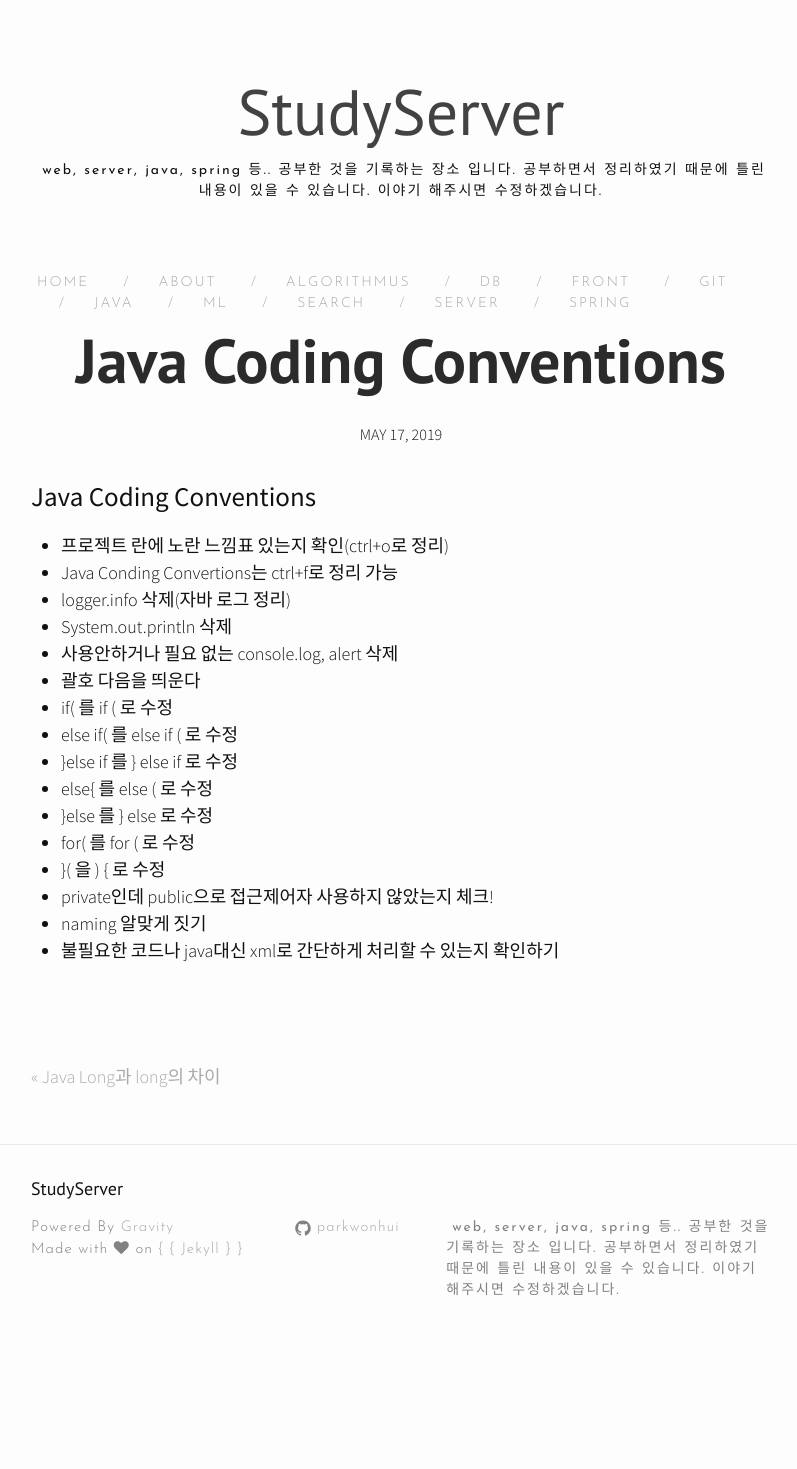
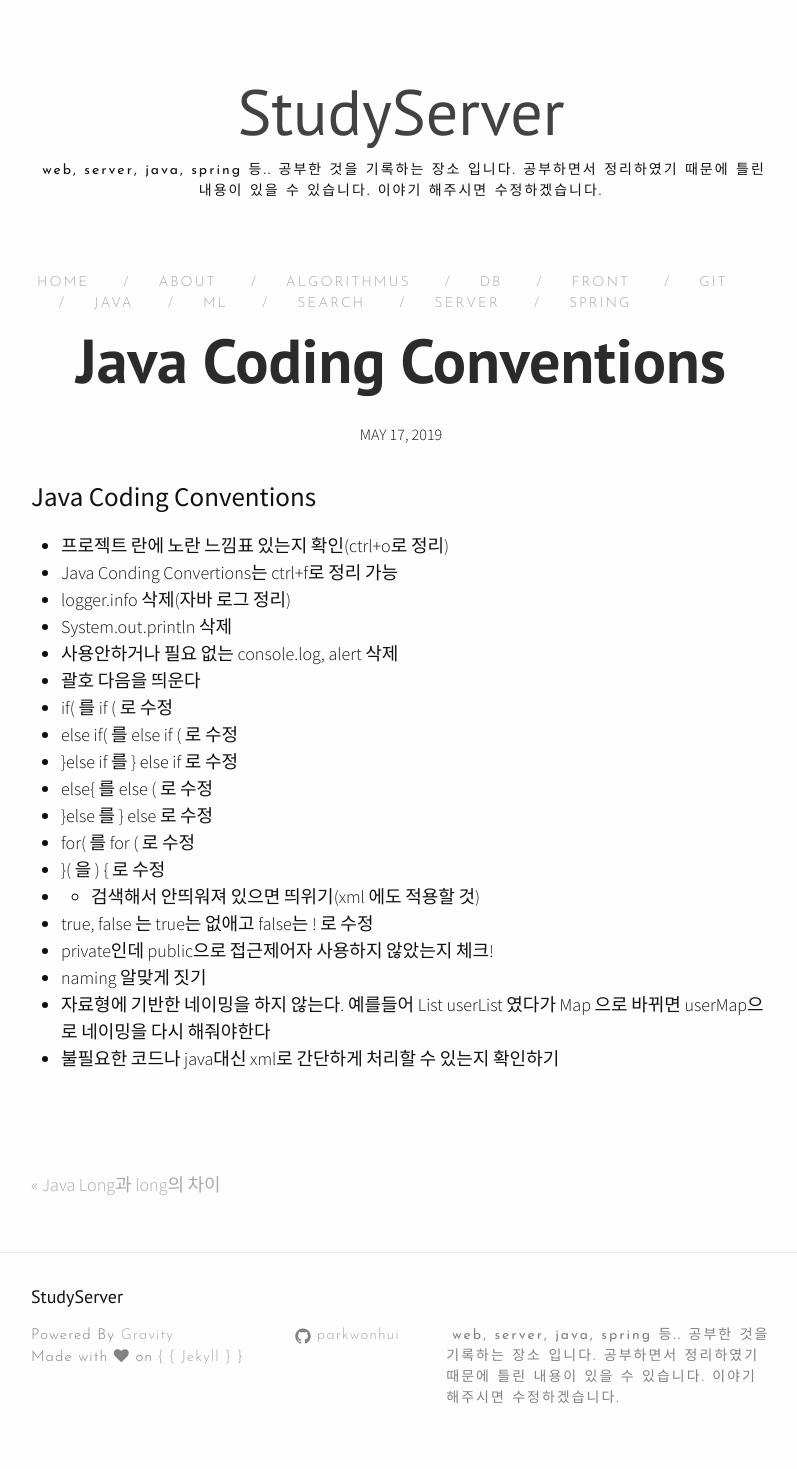
Before and after one commit to parkwonhui/parkwonhui.dev-github.io, a Jekyll site: the page built from _posts/java/2019-5-17-java-coding-conventions.md, in a window 1280 px wide. Shown: the whole page, without its empty margins (239-1036 px from the left). Built offline with Jekyll 4.4.1, drawn with Linux system fonts in a browser that asks for light colours; nearby versions of some CDN libraries; comment, search, counter and statistics services are not loaded; before the commit the page ends 1361 px from its top, so only the background shows below that.

Commit message:
자바 코딩 규칙 수정

```diff
--- a/_posts/java/2019-5-17-java-coding-conventions.md
+++ b/_posts/java/2019-5-17-java-coding-conventions.md
@@ -20,10 +20,12 @@ comments: true
 - }else 를 } else 로 수정
 - for(  를 for ( 로 수정
 - }( 을 ) { 로 수정
+- + 검색해서 안띄워져 있으면 띄위기(xml 에도 적용할 것)
+- true, false 는 true는 없애고 false는 ! 로 수정
 - private인데 public으로 접근제어자 사용하지 않았는지 체크!
 - naming 알맞게 짓기
+- 자료형에 기반한 네이밍을 하지 않는다. 예를들어 List<String> userList 였다가 Map 으로 바뀌면 userMap으로 네이밍을 다시 해줘야한다
 - 불필요한 코드나 java대신 xml로 간단하게 처리할 수 있는지 확인하기
-
 
 <div id="disqus_thread"></div>
 <script>
```
